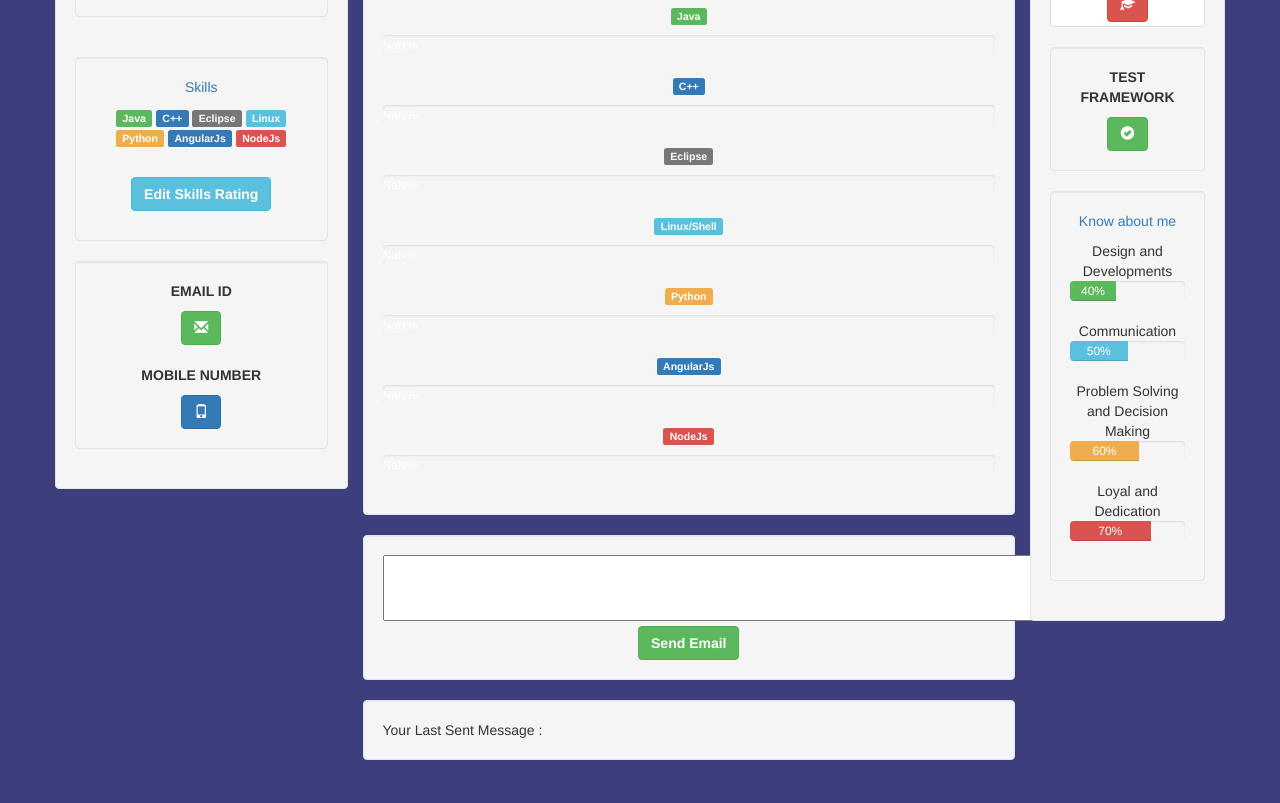
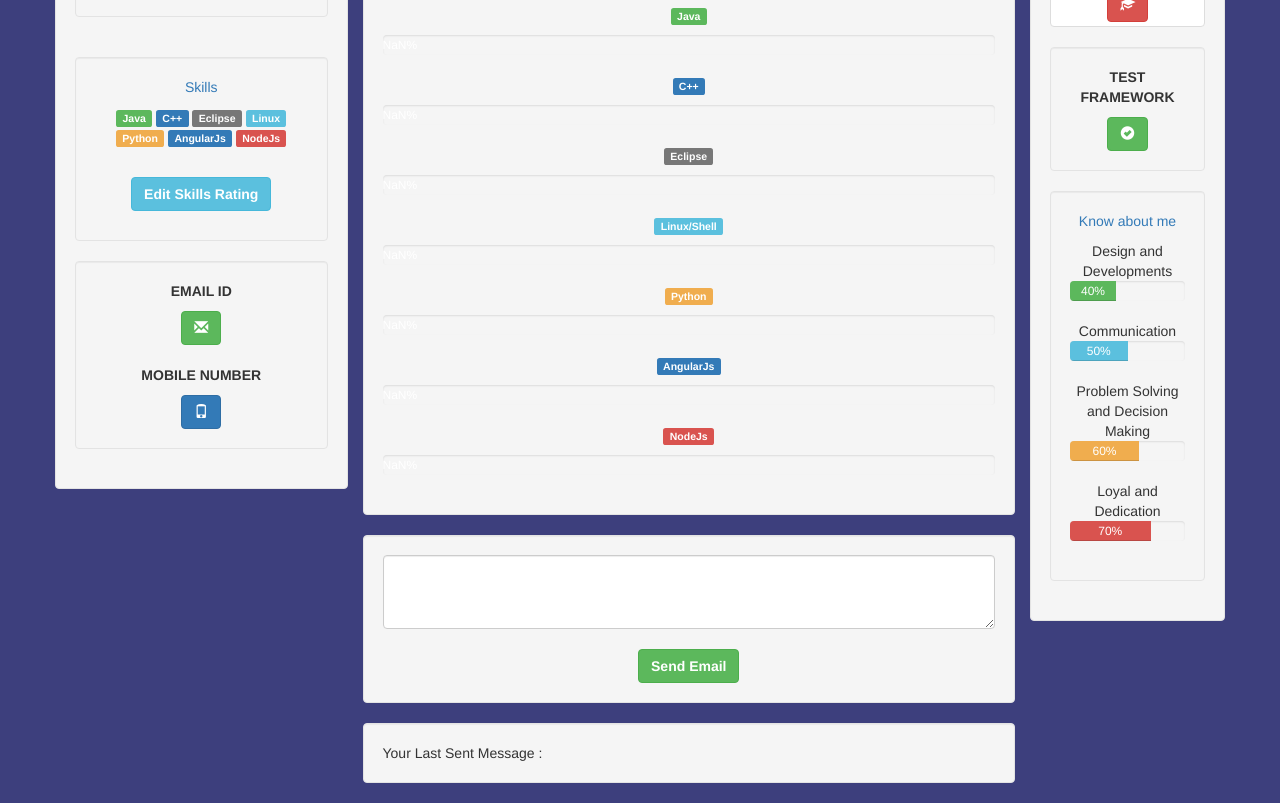
Before and after one commit to abhidrock/connection-profilehunter, a website: page expert.htm in a window 1280 px wide. Shown: the part 253-1056 px from the top of the page. Before the commit the page ends 1033 px from the top, so only its background shows below. Drawn offline with Linux system fonts and the light colour scheme; some packages are replaced by stand-ins of ours; no server answers; a script that the page names is missing.

Commit message:
connect-busyboy

```diff
--- a/expert.htm
+++ b/expert.htm
@@ -224,7 +224,7 @@
     <div class="col-sm-12">
       <div class="well slideanim slide">
         <form>
-          <textarea name="emailBody" ng-model="text" rows="3" cols="80"></textarea>
+          <textarea class="form-control" name="emailBody" ng-model="text" rows="3" cols="80"></textarea>
           <br>
           <button type="button" class="btn btn-success" ng-click="sendEmail()">
             <strong>Send Email</strong>
--- a/server.js
+++ b/server.js
@@ -2,7 +2,7 @@
 //  OpenShift sample Node application
 var express = require('express');
 var app = express();
-var fs      = require('fs');
+var fs  = require('fs');
 var mongojs = require('mongojs');
 var dbName = "/connection";
 var connection_string = process.env.OPENSHIFT_MONGODB_DB_USERNAME + ":" +  process.env.OPENSHIFT_MONGODB_DB_PASSWORD + "@" + process.env.OPENSHIFT_MONGODB_DB_HOST + dbName;
@@ -11,7 +11,6 @@ var bodyParser = require('body-parser');
 var fileUpload = require('express-fileupload');
 var nodemailer = require('nodemailer');
 var path = require('path');
-var fs = require('fs');
 var busboy = require('connect-busboy');
 
 
@@ -385,6 +384,8 @@ var SampleApp = function() {
 
         self.app.use(bodyParser.json());
 
+        app.use(busboy());
+
         self.app.get('/profiles', self.routes['/profiles']);
 
         self.app.post('/create', self.routes['/create']);
```
